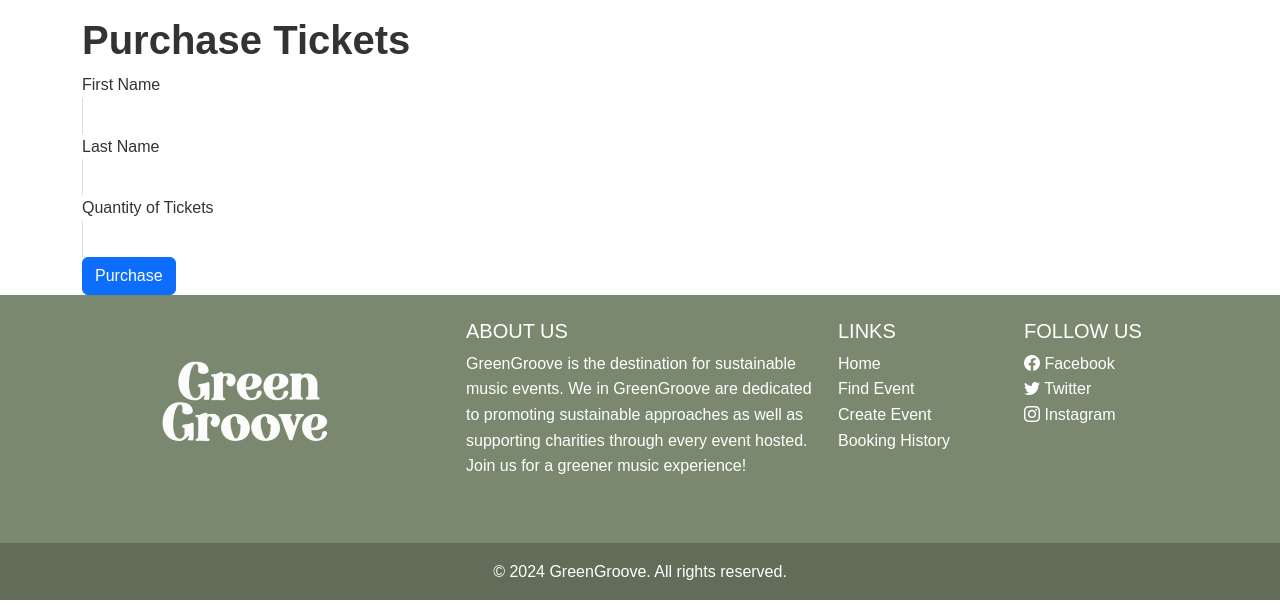
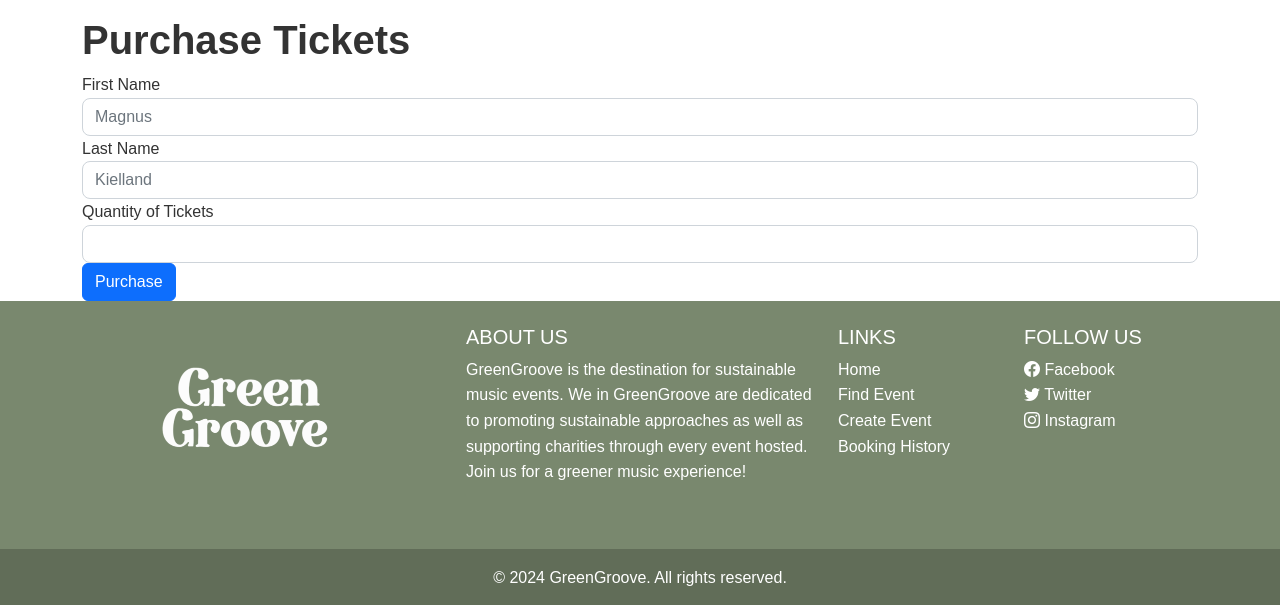
Before and after one commit to VictorKempf/IAB207_Assignment3, a Flask app: page /purchaseTickets in a window 1280 px wide. Shown: the part 182-787 px from the top of the page. Run offline with Flask 3, Linux system fonts and the light colour scheme; a user stored in the database is signed in; some libraries are stand-ins or nearby versions; some web fonts are replaced.

Commit message:
restricted pages and form
Restricted pages for non logged in users and worked on purchase form

```diff
--- a/GreenGroove/website/templates/purchaseTickets.html
+++ b/GreenGroove/website/templates/purchaseTickets.html
@@ -9,15 +9,15 @@
         <form method="POST">
             <div class="form-group">
                 <label for="name">First Name</label>
-                <input type="text" class="form-control" id="name" name="name" required>
+                <input type="text" class="form-control custom-input me-2" id="name" name="name" placeholder="{{ current_user.first_name }}" required>
             </div>
             <div class="form-group">
                 <label for="lastname">Last Name</label>
-                <input type="text" class="form-control" id="lastname" name="lastname" required>
+                <input type="text" class="form-control custom-input me-2" id="lastname" name="lastname" placeholder="{{ current_user.surname }}" required>
             </div>
             <div class="form-group">
                 <label for="quantity">Quantity of Tickets</label>
-                <input type="number" class="form-control" id="quantity" name="quantity" required>
+                <input type="number" class="form-control custom-input me-2" id="quantity" name="quantity" required>
             </div>
             <button type="submit" class="btn btn-primary">Purchase</button>
         </form>
--- a/GreenGroove/website/views.py
+++ b/GreenGroove/website/views.py
@@ -1,4 +1,5 @@
 from flask import Blueprint, render_template
+from flask_login import login_required
 
 main_bp = Blueprint('main', __name__)
 
@@ -7,10 +8,12 @@ def index():
     return render_template('index.html')
 
 @main_bp.route('/createEvent')
+@login_required
 def createEvent():
     return render_template('createEvent.html')
 
 @main_bp.route('/BookingHistory')
+@login_required
 def BookingHistory():
     return render_template('BookingHistory.html')
 
@@ -19,5 +22,6 @@ def eventDetails():
     return render_template('eventDetails.html')
 
 @main_bp.route('/purchaseTickets')
+@login_required
 def purchaseTickets():
     return render_template('purchaseTickets.html')
```
